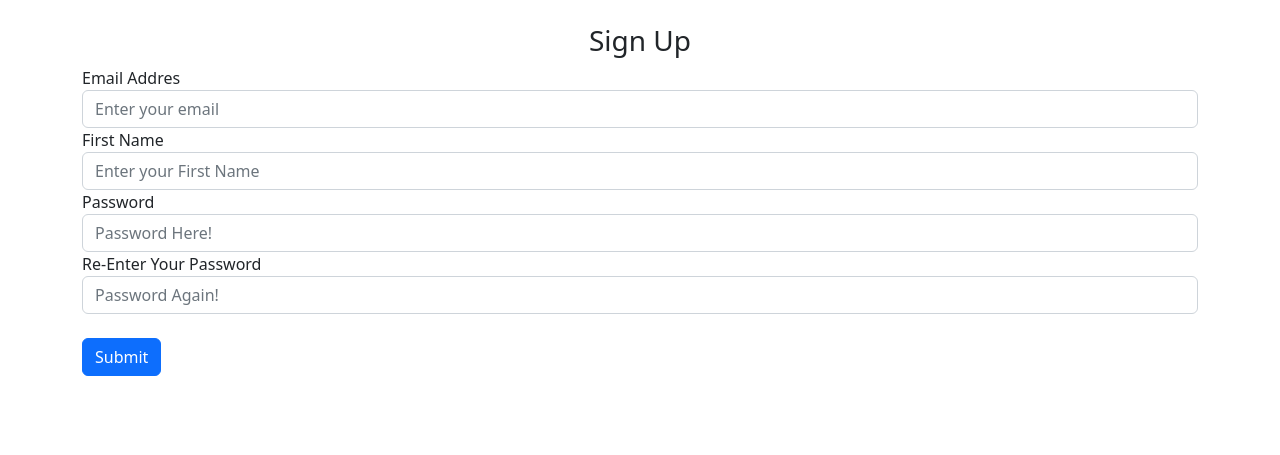
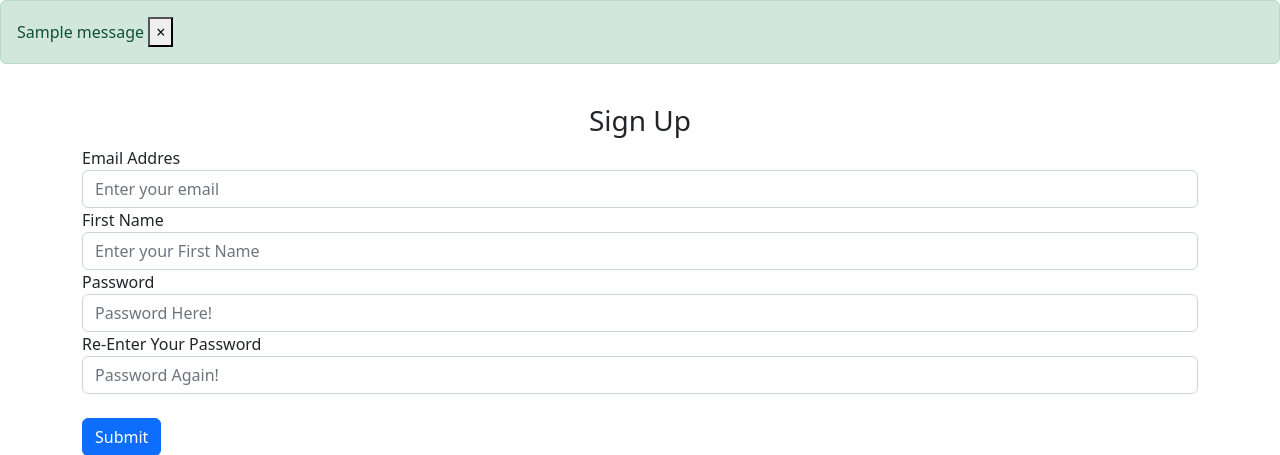
Before and after one commit to hiferli/TakeNotes, a Python web app: template Webpages/Templates/sign-up.html in a window 1280 px wide. Shown: the part 56-511 px from the top of the page. Run offline with Jinja, Linux system fonts and the light colour scheme; the template is opened without the code that fills it, so the values that code supplies are empty; one stand-in notice (Sample message) is shown.

Commit message:
Minor Changes in the Auth HTML Files

```diff
--- a/Webpages/Templates/base.html
+++ b/Webpages/Templates/base.html
@@ -43,6 +43,28 @@
             </div>
     </nav>
 
+    {% with messages = get_flashed_messages(with_categories = true) %}
+        {% if messages %}
+            {% for category , message in messages %}
+                {% if category == "error" %}
+                    <div class="alert alert-danger alter-dismissable fade show" role="alert">
+                        {{ message }}
+                        <button type="button" class="close" data-dismiss="alert">
+                        <span aria-hidden="true">&times;</span>
+                        </button>
+                    </div>
+                    {% else %}
+                    <div class="alert alert-success alter-dismissable fade show" role="alert">
+                        {{ message }}
+                        <button type="button" class="close" data-dismiss="alert">
+                        <span aria-hidden="true">&times;</span>
+                        </button>
+                    </div>
+                {% endif %}
+            {% endfor %}
+        {% endif %}
+    {% endwith %}
+
     <div class="container">
         {% block content %}
         {% endblock %}
--- a/Webpages/Templates/login.html
+++ b/Webpages/Templates/login.html
@@ -6,7 +6,7 @@ Login : Notice Board
 
 {% block content %}
 
-<form action="POST">
+<form method="POST">
     <br>
     <h3 align="center">Login</h3>
     <div class="form-group">
--- a/Webpages/Templates/sign-up.html
+++ b/Webpages/Templates/sign-up.html
@@ -6,7 +6,7 @@ Sign Up : Notice Board
 
 {% block content %}
 
-<form action="POST">
+<form method="POST">
     <br>
     <h3 align="center">Sign Up</h3>
     <div class="form-group">
```
